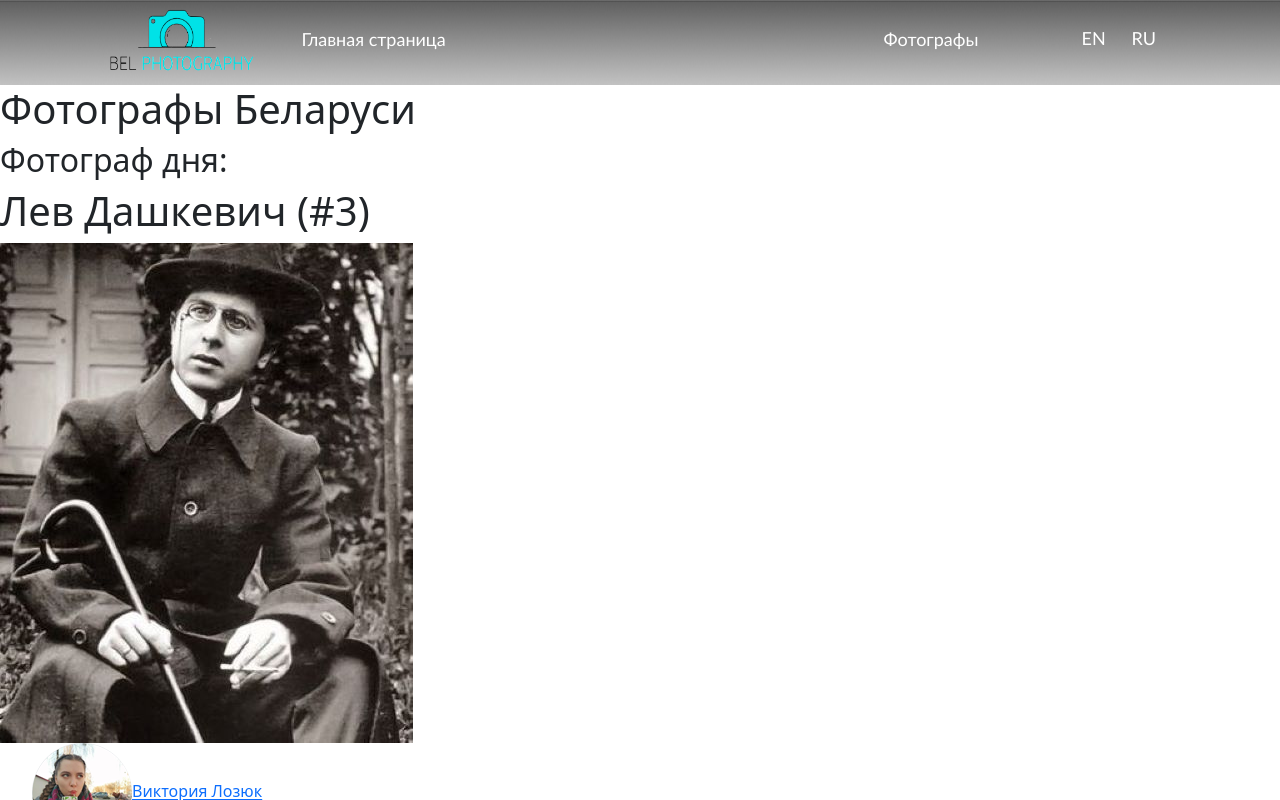
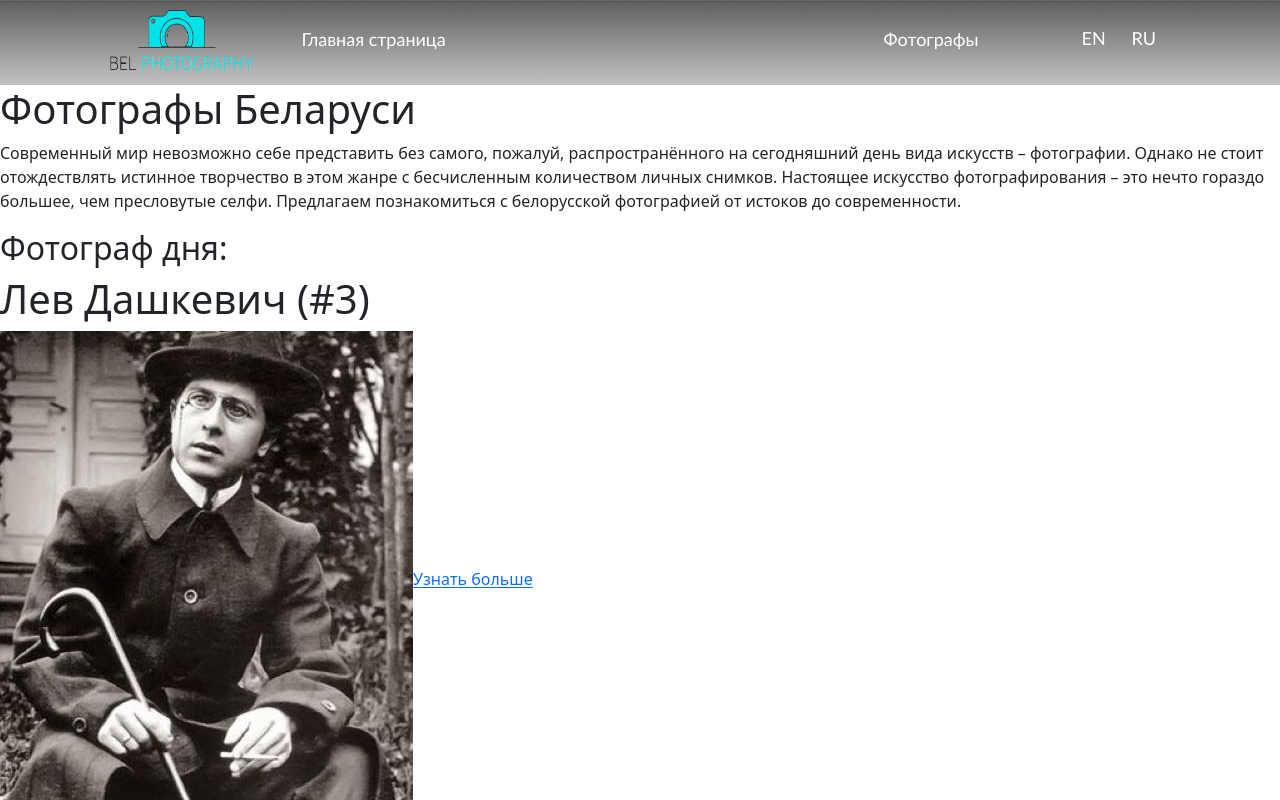
Before and after one commit to Blooife/rpi_laba2, a React (Create React App) app: page / in a window 1280 px wide. Shown: the top 800 px of the page. Built offline with nearby package versions, Linux system fonts and the light colour scheme.

Commit message:
add_homeinfo

```diff
--- a/src/App.js
+++ b/src/App.js
@@ -150,11 +150,13 @@ function Home(){
   return (
     <div>
     <h1>Фотографы Беларуси</h1>
+    <p> Современный мир невозможно себе представить без самого, пожалуй, распространённого на сегодняшний день вида искусств – фотографии. Однако не стоит отождествлять истинное творчество в этом жанре с бесчисленным количеством личных снимков. Настоящее искусство фотографирования – это нечто гораздо большее, чем пресловутые селфи. Предлагаем познакомиться с белорусской фотографией от истоков до современности.</p>
+
     <h2>Фотограф дня: </h2>
-
     <div>
       <h1>{photographer.name} (#{photographer.number})</h1>
       <img src={require(`./data/${photographer.fileName}/portrait.jpg`)} />
+      <Link to={`/list/${photographer.number}`}>Узнать больше</Link>
     </div>
   </div>
   );
```
